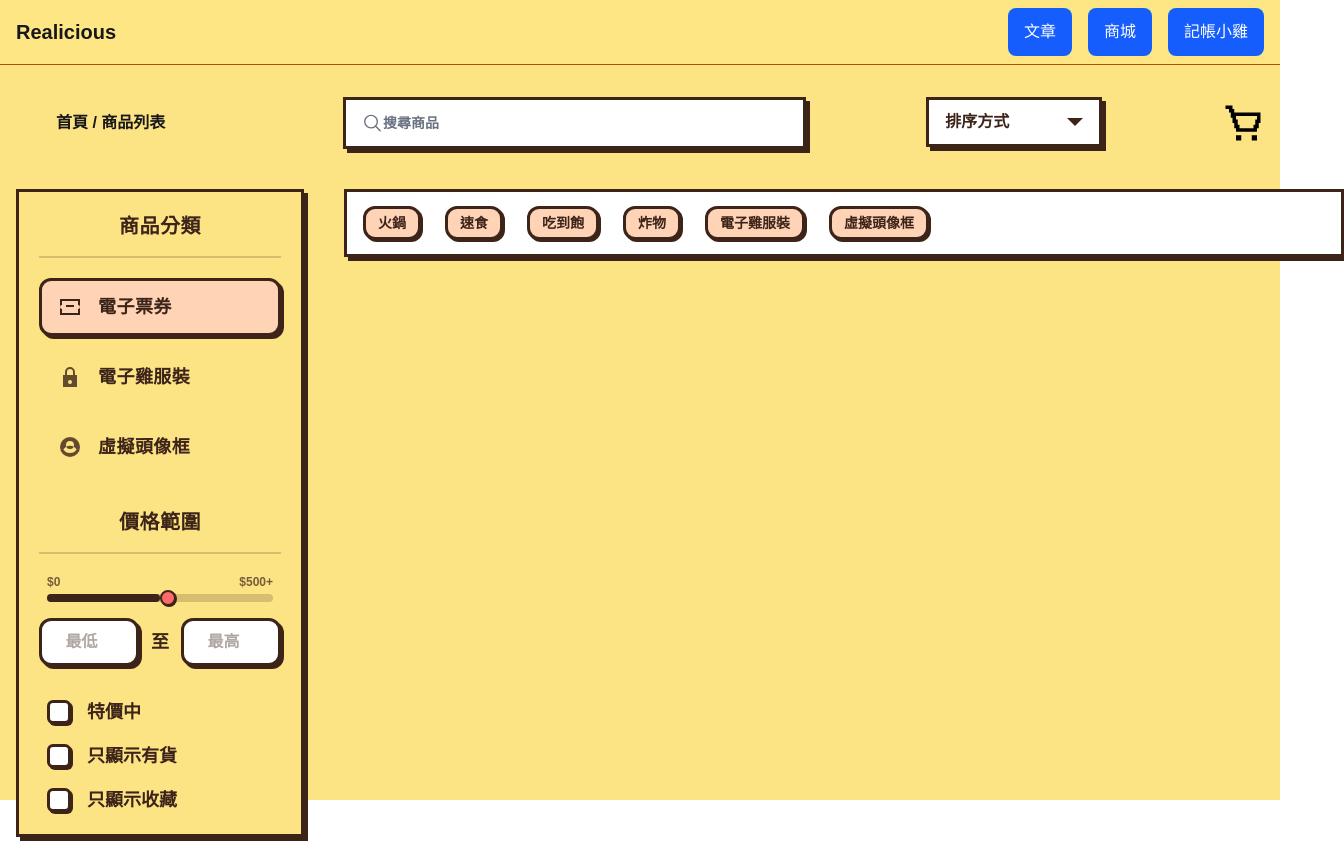
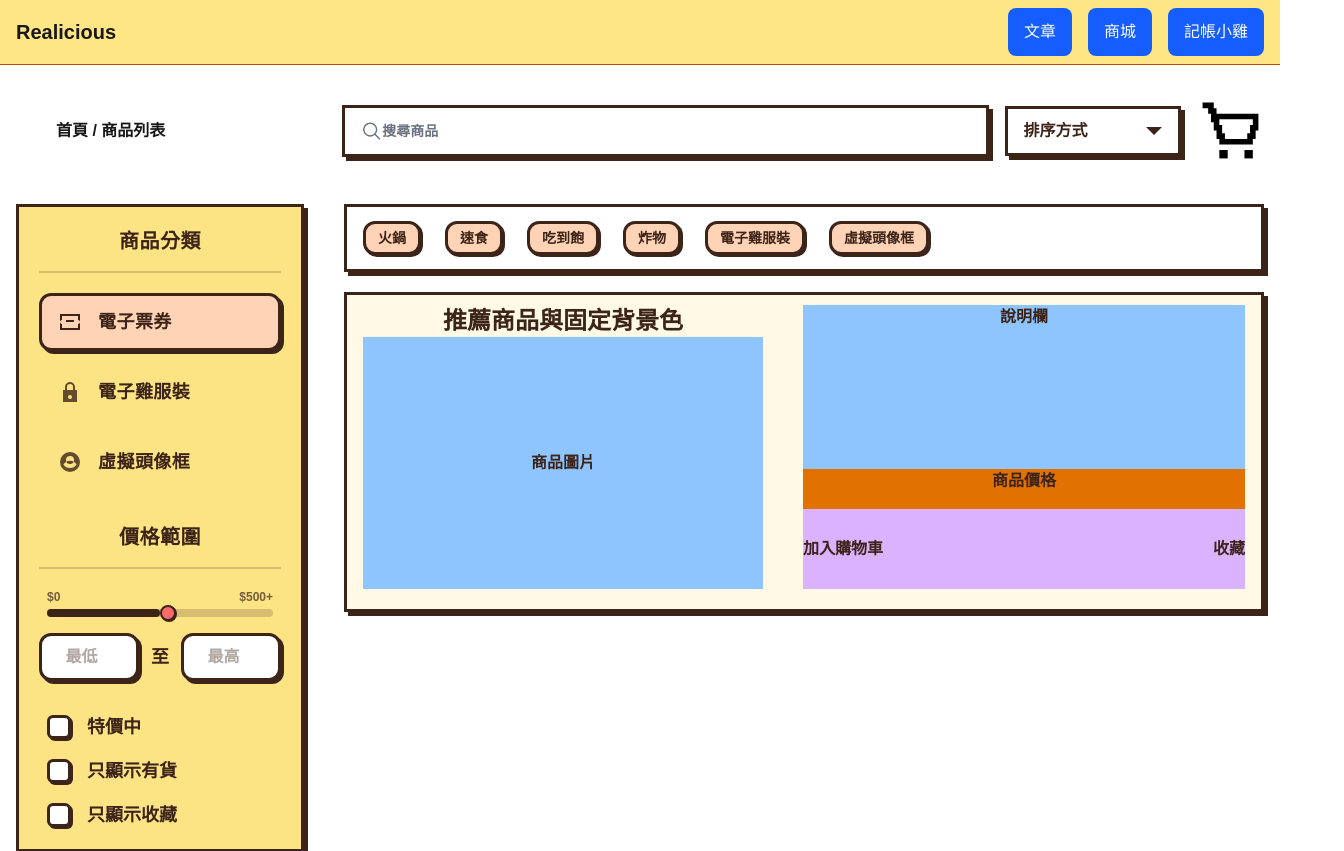
Before and after one commit to AnieceJ/Realicious, a Next.js app: page /realicious/shop in a window 1280 px wide. Shown: the top 851 px of the page, 1344 px wide, since content can reach past the window. Built offline with nearby package versions, Linux system fonts and the light colour scheme.

Commit message:
feat:推薦商品

```diff
--- a/app/realicious/shop/_components/CategoryFilter.tsx
+++ b/app/realicious/shop/_components/CategoryFilter.tsx
@@ -2,7 +2,7 @@ import React from "react";
 
 export default function CategoryFilter() {
   return (
-    <div className="flex items-center grid-cols-3 gap-6 w-250 h-17 px-4 py-2.5 bg-white text-[#3D2419] font-bold text-base border-[3px] border-[#3D2419] shadow-[4px_4px_0px_0px_#3D2419]">
+    <div className="flex items-center grid-cols-3 gap-6 w-230 h-17 px-4 py-2.5 bg-white text-[#3D2419] font-bold text-base border-[3px] border-[#3D2419] shadow-[4px_4px_0px_0px_#3D2419]">
       <div
         className="inline-flex items-center gap-1.5 px-3 py-1
                       bg-[#FFD3B6] text-[#3D2419] font-bold text-sm
--- a/app/realicious/shop/_components/FeaturedProductSection.tsx
+++ b/app/realicious/shop/_components/FeaturedProductSection.tsx
@@ -2,8 +2,27 @@ import React from "react";
 
 export default function FeaturedProductSection() {
   return (
-    <div>
-
+    <div className="flex text-center w-230 gap-10 h-80 px-4 py-2.5 bg-[#FFF9E6] text-[#3D2419] font-bold text-base border-[3px] border-[#3D2419] shadow-[4px_4px_0px_0px_#3D2419]">
+      {/* 左側區塊 */}
+      <div>
+        <div className="text-center">
+          <span className="text-2xl">推薦商品與固定背景色</span>
+        </div>
+        <div className="flex items-center justify-center bg-blue-300 w-100 h-63 "><span>商品圖片</span></div>
+      </div>
+      {/* 右側區塊 */}
+      <div className="flex flex-col justify-between bg-blue-300 w-100 h-71 flex-1">
+        <div>
+        <div><span>說明欄</span></div>
+        </div>
+        <div>
+        <div className="bg-amber-600 h-10">商品價格</div>
+        <div className="flex items-center justify-between bg-purple-300 h-20">
+        <div>加入購物車</div>
+        <div>收藏</div>
+        </div>
+        </div>
+      </div>
     </div>
   );
 }
--- a/app/realicious/shop/_components/Searchbar.tsx
+++ b/app/realicious/shop/_components/Searchbar.tsx
@@ -3,7 +3,7 @@ import React from "react";
 export default function Searchbar() {
   return (
     <div
-      className="flex items-center justify-between w-315 h-13 px-4 py-2.5
+      className="flex items-center justify-between w-280 h-13 px-4 py-2.5
                   bg-white text-[#3D2419] font-bold text-base
                   border-[3px] border-[#3D2419]
                   shadow-[4px_4px_0px_0px_#3D2419]
--- a/app/realicious/shop/page.tsx
+++ b/app/realicious/shop/page.tsx
@@ -5,14 +5,15 @@ import CartIcon from "./_components/CartIcon";
 import SidebarFilter from "./_components/Sidebar";
 import Searchbar from "./_components/Searchbar";
 import CategoryFilter from "./_components/CategoryFilter";
+import FeaturedProductSection from "./_components/FeaturedProductSection";
 
 export default function ShopPage() {
   return (
     <div className="relative min-h-screen">
-      <div className="fixed inset-0 -z-10 bg-[#FCE384]" />
+      <div className="fixed inset-0 -z-10 bg-[#FFFFFF]" />
       <div className="max-w-7xl">
         {/* 上層麵包屑, 搜尋, 排序, 購物車 */}
-        <div className="flex flex-row grid-cols-6 gap-30 mb-10">
+        <div className="flex flex-row gap-4 mb-10 items-center">
           <p className="font-semibold text-center flex items-center w-120 ml-10">
             <span>首頁 / 商品列表</span>
           </p>
@@ -26,11 +27,14 @@ export default function ShopPage() {
             <SidebarFilter />
           </div>
           <div>
+          <div className="mb-5">
             {/* 標籤篩選 */}
             <CategoryFilter />
           </div>
           <div>
             {/* 推薦商品 */}
+            <FeaturedProductSection/>
+          </div>
           </div>
         </div>
       </div>
```
